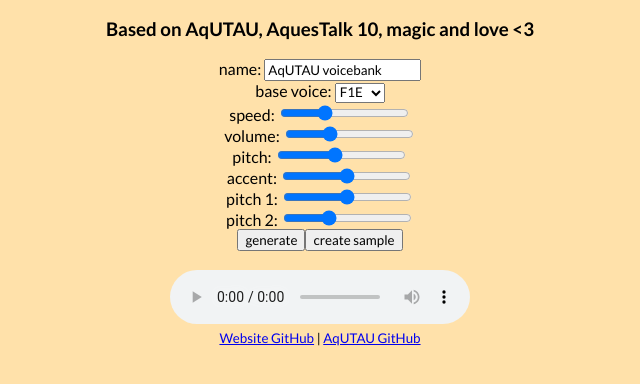
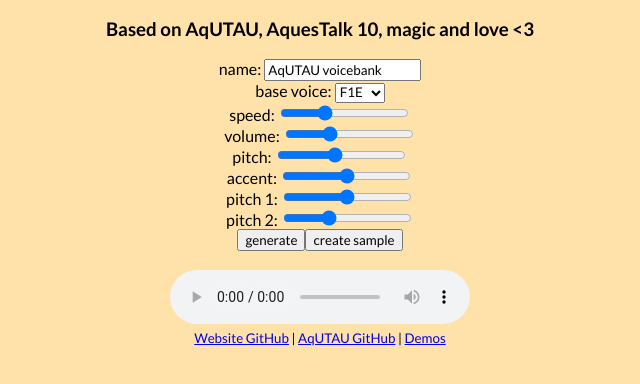
Before and after one commit to Milk-Cool/AqUTAUWeb, a website: page public/index.html in a window 1280 px wide. Shown: the part 90-474 px from the top of the page, without its empty margins (320-960 px from the left). Drawn offline with Linux system fonts and the light colour scheme.

Commit message:
add demos link

```diff
--- a/public/index.html
+++ b/public/index.html
@@ -26,6 +26,6 @@
         <button id="generate">generate</button><button id="preview">create sample</button><br>
         <h4 id="loading">loading</h4><br>
         <audio id="audio" src="" controls>audio not supported!</audio><br>
-        <small><a href="https://github.com/Milk-Cool/AqUTAUWeb">Website GitHub</a> | <a href="https://github.com/Milk-Cool/AqUTAU">AqUTAU GitHub</a></small>
+        <small><a href="https://github.com/Milk-Cool/AqUTAUWeb">Website GitHub</a> | <a href="https://github.com/Milk-Cool/AqUTAU">AqUTAU GitHub</a> | <a href="https://www.youtube.com/playlist?list=PLaoiiuvUOOYoMOWg3IyKnHZK6xFOJcEMk">Demos</a></small>
     </body>
 </html>
```
